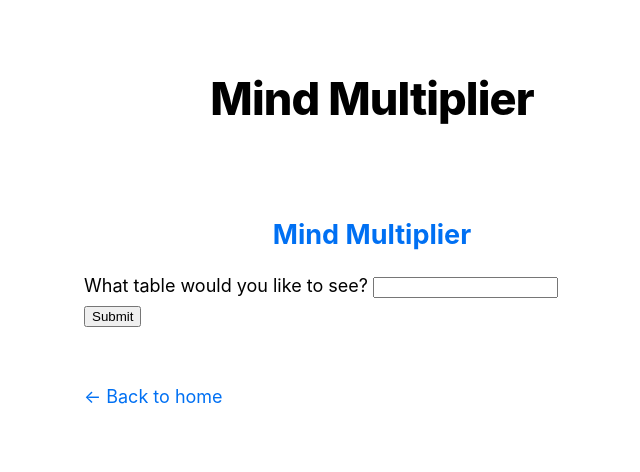
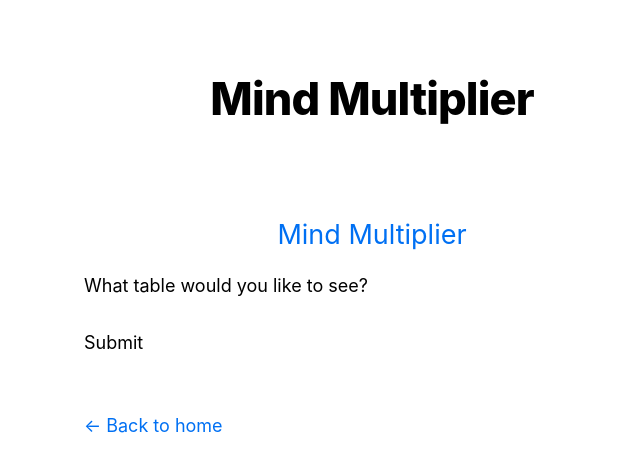
Before and after one commit to vineeth-pradhan/mind-multiplier, a Next.js app: page / in a window 1280 px wide. Shown: the top 472 px of the page, without its empty margins (268-908 px from the left). Built offline with nearby package versions, Linux system fonts and the light colour scheme.

Commit message:
Tailwind

```diff
--- a/package.json
+++ b/package.json
@@ -14,7 +14,10 @@
     "react-dom": "18.2.0"
   },
   "devDependencies": {
+    "autoprefixer": "^10.4.19",
     "eslint": "7.28.0",
-    "eslint-config-next": "11.0.0"
+    "eslint-config-next": "11.0.0",
+    "postcss": "^8.4.38",
+    "tailwindcss": "^3.4.3"
   }
 }
--- /dev/null
+++ b/postcss.config.js
@@ -0,0 +1,6 @@
+module.exports = {
+  plugins: {
+    tailwindcss: {},
+    autoprefixer: {},
+  },
+}
--- a/styles/globals.css
+++ b/styles/globals.css
@@ -1,3 +1,7 @@
+@tailwind base;
+@tailwind components;
+@tailwind utilities;
+
 html,
 body {
   padding: 0;
--- /dev/null
+++ b/tailwind.config.js
@@ -0,0 +1,10 @@
+/** @type {import('tailwindcss').Config} */
+module.exports = {
+  content: [
+    './components/**/*.{js,ts,jsx,tsx,mdx}',
+  ],
+  theme: {
+    extend: {},
+  },
+  plugins: [],
+}
```
Also changed, not shown: 2 other files (tests, documents, lock files or other folders).
